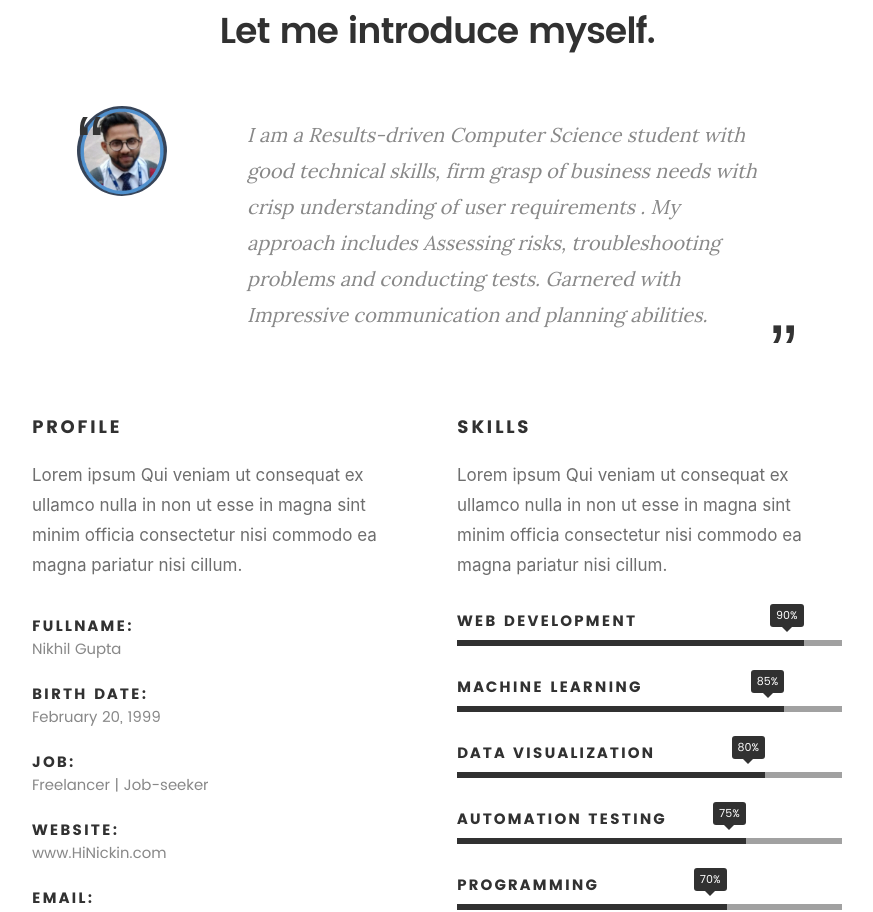
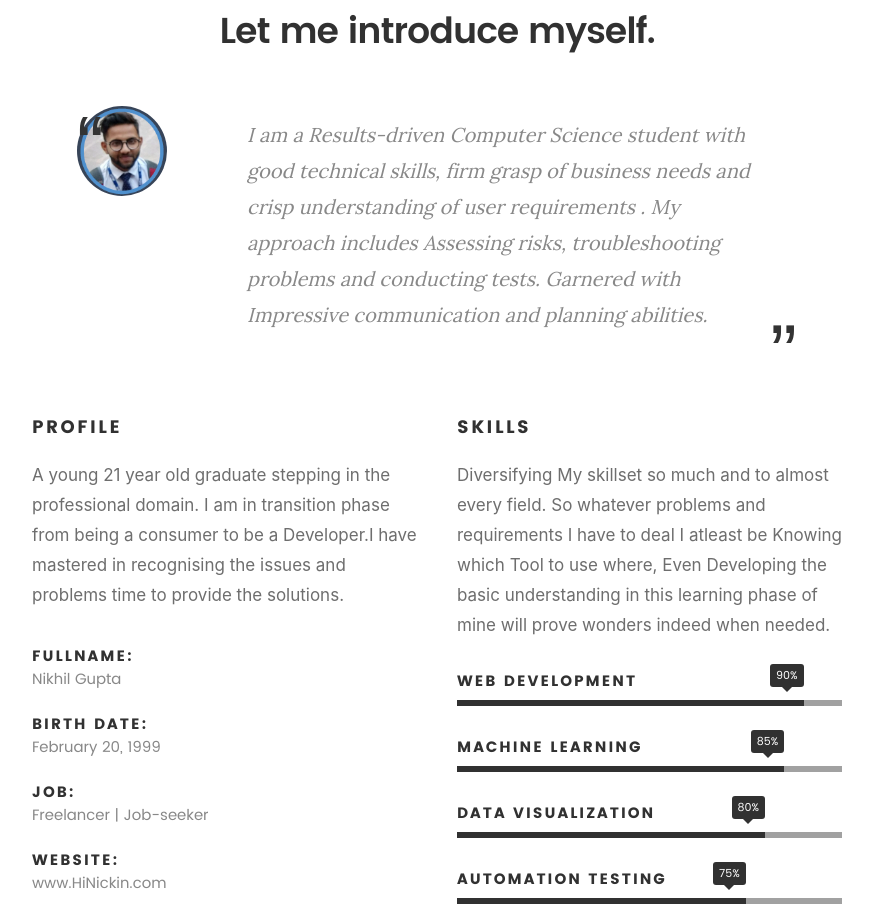
Before and after one commit to Nickhill28/nickprofile, a React (Create React App) app: page / in a window 1280 px wide. Shown: the part 963-1875 px from the top of the page, without its empty margins (203-1076 px from the left). Built offline with nearby package versions, Linux system fonts and the light colour scheme.

Commit message:
Update About.js

```diff
--- a/src/components/About/About.js
+++ b/src/components/About/About.js
@@ -13,7 +13,7 @@ export default class About extends Component {
                     <img src="images/profile-pic.jpg" alt="Profile Picture" />
                     <aside class = "pull-quote">
                     <blockquote>
-                    <p className="lead">I am a Results-driven Computer Science student with good technical skills, firm grasp of business needs with crisp
+                    <p className="lead">I am a Results-driven Computer Science student with good technical skills, firm grasp of business needs and crisp
                     understanding of user requirements . My approach includes Assessing risks, troubleshooting problems and conducting tests.
                     Garnered with Impressive communication and planning abilities.</p></blockquote></aside>
                     </div>
@@ -22,7 +22,7 @@ export default class About extends Component {
                 <div className="row about-content">
                 <div className="col-six tab-full">
                     <h3>Profile</h3>
-                    <p>Lorem ipsum Qui veniam ut consequat ex ullamco nulla in non ut esse in magna sint minim officia consectetur nisi commodo ea magna pariatur nisi cillum.</p>
+                    <p>A young 21 year old graduate stepping in the professional domain. I am in transition phase from being a consumer to be a Developer.I have mastered in recognising the issues and problems time to provide the solutions.</p>
                     <ul className="info-list">
                     <li>
                         <strong>Fullname:</strong>
@@ -48,7 +48,7 @@ export default class About extends Component {
                 </div>
                 <div className="col-six tab-full">
                     <h3>Skills</h3>
-                    <p>Lorem ipsum Qui veniam ut consequat ex ullamco nulla in non ut esse in magna sint minim officia consectetur nisi commodo ea magna pariatur nisi cillum.</p>
+                    <p>Diversifying My skillset so much and to almost every field. So whatever problems and requirements I have to deal I atleast be Knowing which Tool to use where, Even Developing the basic understanding in this learning phase of mine will prove wonders indeed when needed.</p>
                     <ul className="skill-bars">
                     <li>
                         <div className="progress percent90"><span>90%</span></div>
```
